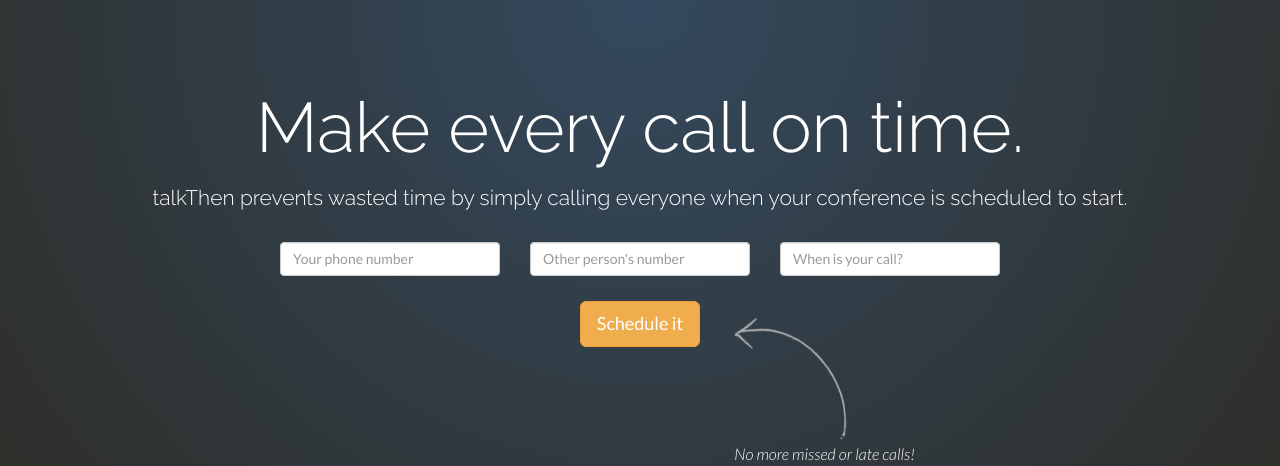
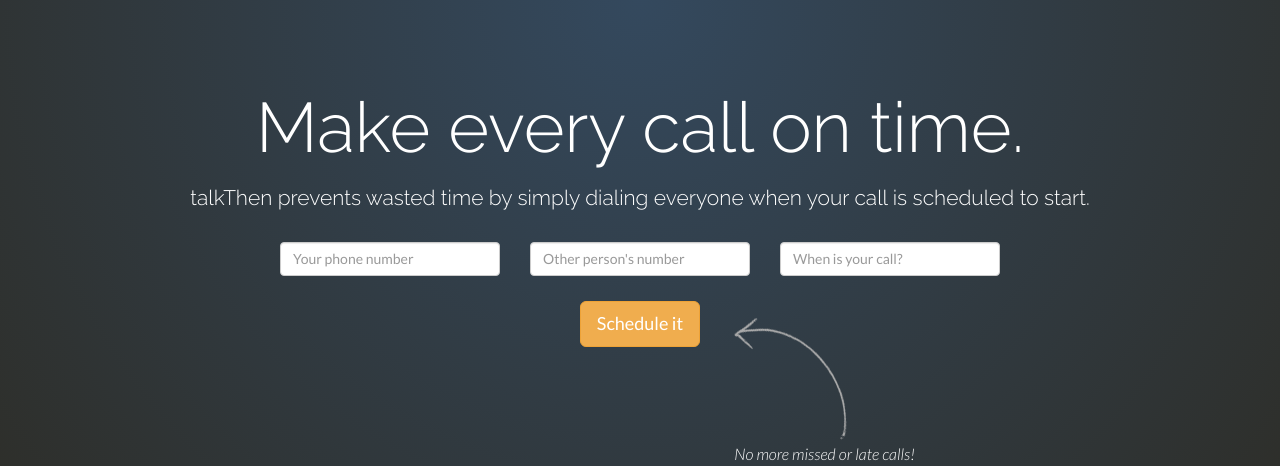
Before and after one commit to typpo/talkthen, a Django app: page / in a window 1280 px wide. Shown: the part 51-517 px from the top of the page. Run offline with Django 3.2, Linux system fonts and the light colour scheme; parts of the project's set-up code (start-up, migrations or seed data) failed here and were passed over; some libraries are stand-ins or nearby versions.

Commit message:
precision wording

```diff
--- a/talkthen/templates/index.html
+++ b/talkthen/templates/index.html
@@ -49,7 +49,7 @@
 					<h1>Make every call on time.</h1>
 					<!--<h1>No more "call me maybe."</h1>-->
           <!--<h3>No more missed or late calls.</h3>-->
-					<h3 style="color:white; font-size:21px">talkThen prevents wasted time by simply calling everyone when your conference is scheduled to start.</h3>
+					<h3 style="color:white; font-size:21px">talkThen prevents wasted time by simply dialing everyone when your call is scheduled to start.</h3>
 					<br>
 	    		</div>
 
```
